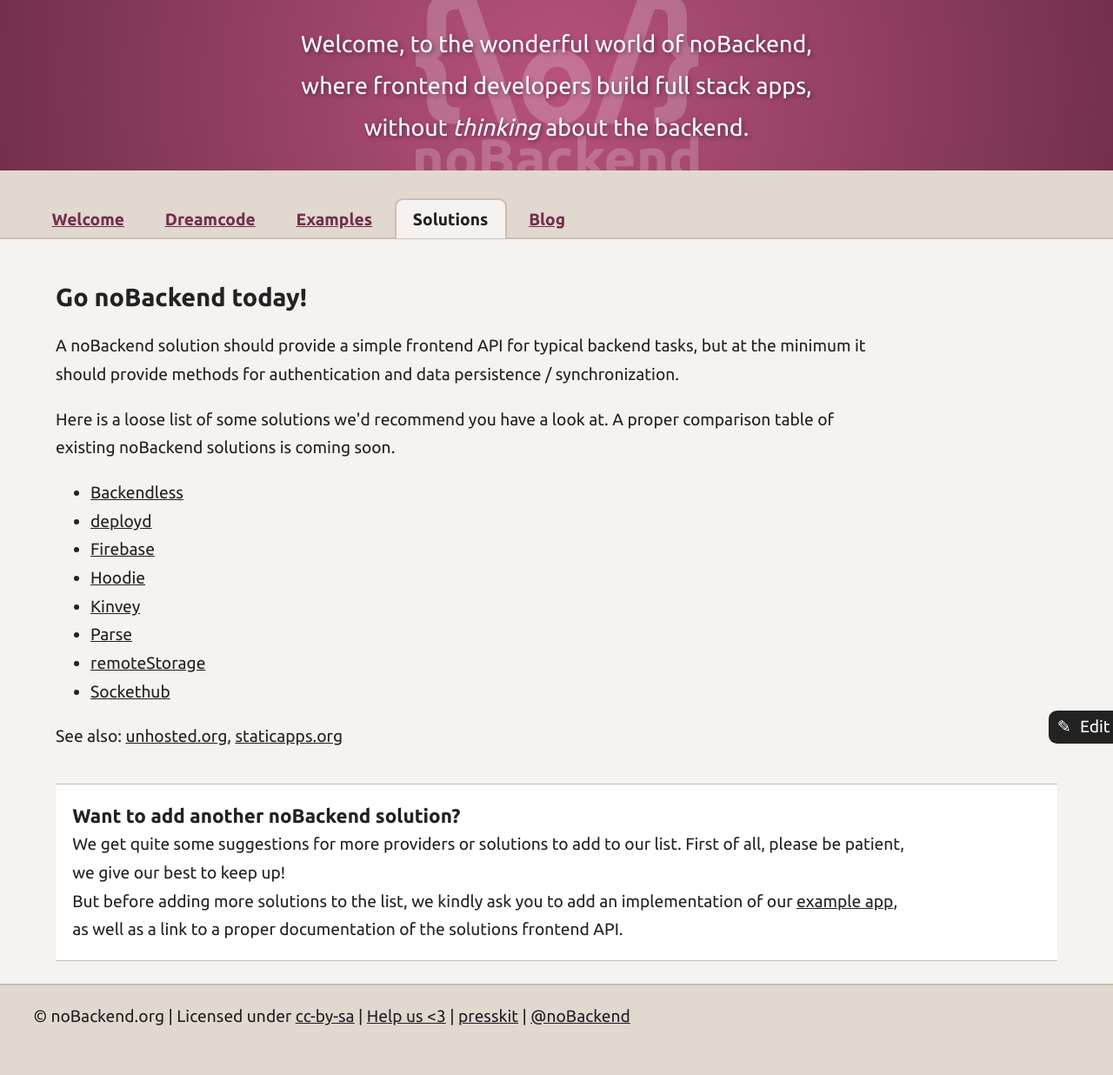
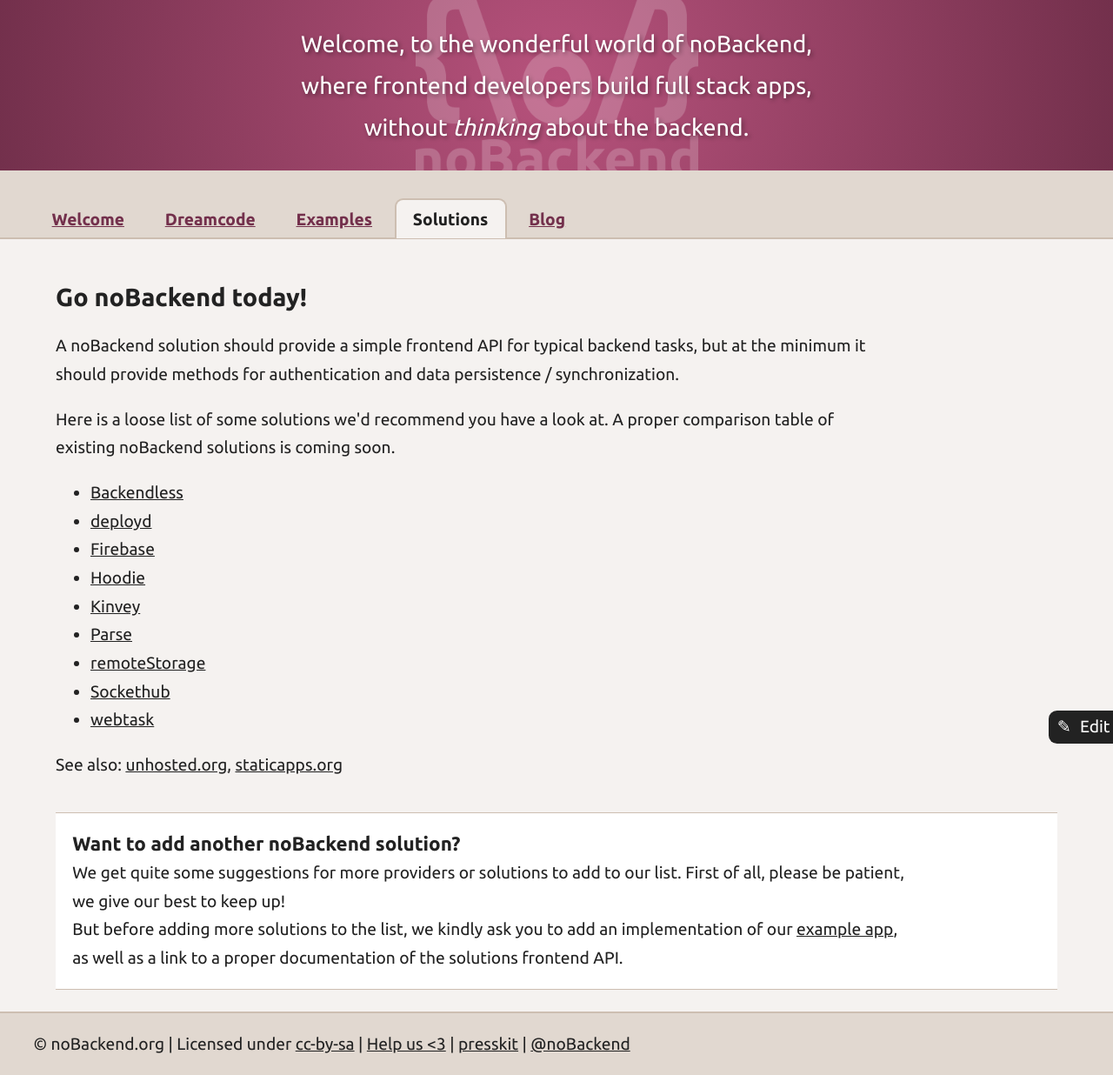
Before and after one commit to noBackend/nobackend.org, a Jekyll site: the page built from solutions.html, in a window 1280 px wide. Shown: the whole page at 87% size. Built offline with Jekyll 4.4.1, drawn with Linux system fonts in a browser that asks for light colours; before the commit the page ends 1204 px from its top, so only the background shows below that.

Commit message:
updates solutions.html with link to webtask.io

```diff
--- a/solutions.html
+++ b/solutions.html
@@ -28,6 +28,7 @@
   <li><a href="https://parse.com/">Parse</a></li>
   <li><a href="http://remotestorage.io/">remoteStorage</a></li>
   <li><a href="http://sockethub.org/">Sockethub</a></li>
+  <li><a href="https://webtask.io">webtask</a></li>
 </ul>
 
 <p>
```
